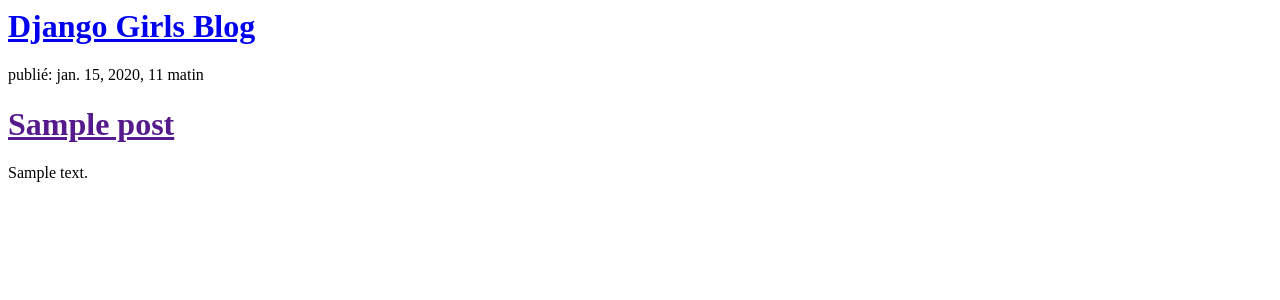
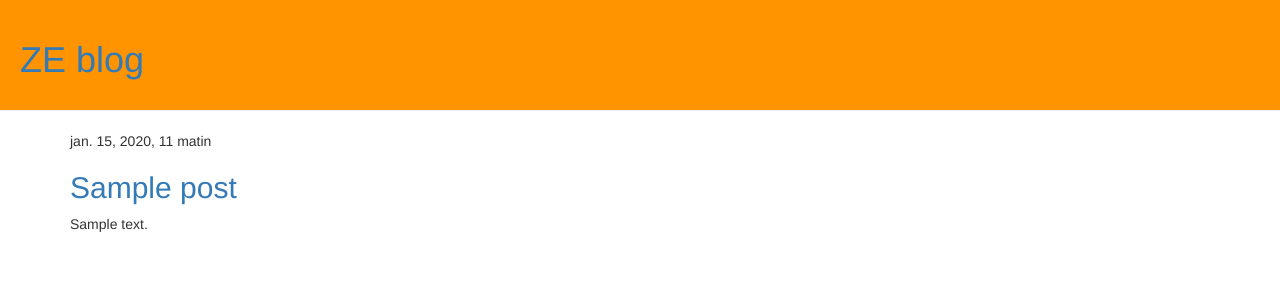
Before and after one commit to guillaumedesgranges/my-first-blog, a Django app: template blog/templates/blog/post_list.html in a window 1280 px wide. Shown: the top 300 px of the page. Run offline with Django 3.2, Linux system fonts and the light colour scheme; the template is opened without the code that fills it: values that come from a table or form of the project are taken from there, others are empty; tables that the repository leaves empty hold one stand-in row (values such as "Sample post"); some libraries are stand-ins or nearby versions.

Commit message:
ajout de post_detail def, template

```diff
--- /dev/null
+++ b/blog/static/stylesheets/application.css
@@ -0,0 +1,5 @@
+.page-header {
+	background: #ff9400;
+	margin-top: 0;
+	padding: 20px;
+}
--- /dev/null
+++ b/blog/templates/blog/base.html
@@ -0,0 +1,25 @@
+{% load staticfiles %}
+
+<!DOCTYPE html>
+<html>
+	<head>
+		<meta charset="utf-8">
+		<title>Affichage des posts de blog</title>
+		<link rel="stylesheet" href="//maxcdn.bootstrapcdn.com/bootstrap/3.2.0/css/bootstrap.min.css">
+		<link rel="stylesheet" href="//maxcdn.bootstrapcdn.com/bootstrap/3.2.0/css/bootstrap-theme.min.css">
+		<link rel="stylesheet" href="{% static 'stylesheets/application.css' %}">
+	</head>
+	<body>
+		<div class="page-header">
+			<h1><a href="#">ZE blog</a></h1>
+		</div>
+		<div class="content container">
+			<div class="row">
+				<div class="col-md-8">
+					{% block content %}
+					{% endblock content %}
+				</div>
+			</div>
+		</div>
+	</body>
+</html>
--- a/blog/templates/blog/post_list.html
+++ b/blog/templates/blog/post_list.html
@@ -1,11 +1,13 @@
-<div>
-    <h1><a href="/">Django Girls Blog</a></h1>
-</div>
+{% extends 'blog/base.html' %}
 
+{% block content %}
 {% for post in posts %}
-    <div>
-        <p>publié: {{ post.published_date }}</p>
-        <h1><a href="">{{ post.title }}</a></h1>
-        <p>{{ post.text|linebreaks }}</p>
-    </div>
+	<div class="post">
+		<div class="date">
+			{{ post.published_date }}
+		</div>
+		<h2><a href="{% url 'post_detail' pk=post.pk %}">{{ post.title }}</a></h2>
+		<p>{{ post.text|linebreaks }}</p>
+	</div>
 {% endfor %}
+{% endblock content %}
--- a/blog/urls.py
+++ b/blog/urls.py
@@ -3,4 +3,5 @@
 
 urlpatterns = [
     url(r'^$', views.post_list, name='post_list'),
+    url(r'^post/(?P<pk>[0-9]+)/$', views.post_detail, name='post_detail'),
 ]
--- a/blog/views.py
+++ b/blog/views.py
@@ -1,7 +1,11 @@
-from django.shortcuts import render
+from django.shortcuts import render, get_object_or_404
 from django.utils import timezone
 from .models import Post
 
 def post_list(request):
     posts = Post.objects.filter(published_date__lte=timezone.now()).order_by('published_date')
     return render(request, 'blog/post_list.html', {'posts' : posts})
+
+def post_detail(request, pk):
+	post = get_object_or_404(Post, pk=pk)
+	return render(request, 'blog/post_detail.html', {'post':post})
--- a/mysite/urls.py
+++ b/mysite/urls.py
@@ -18,5 +18,5 @@
 
 urlpatterns = [
 	url(r'^admin/', include(admin.site.urls)),
-	url(r'^blog/', include('blog.urls')),
+	url(r'', include('blog.urls')),
 ]
```
Also changed, not shown: blog/templates/blog/post_detail.html (added, +13 -0 lines).
